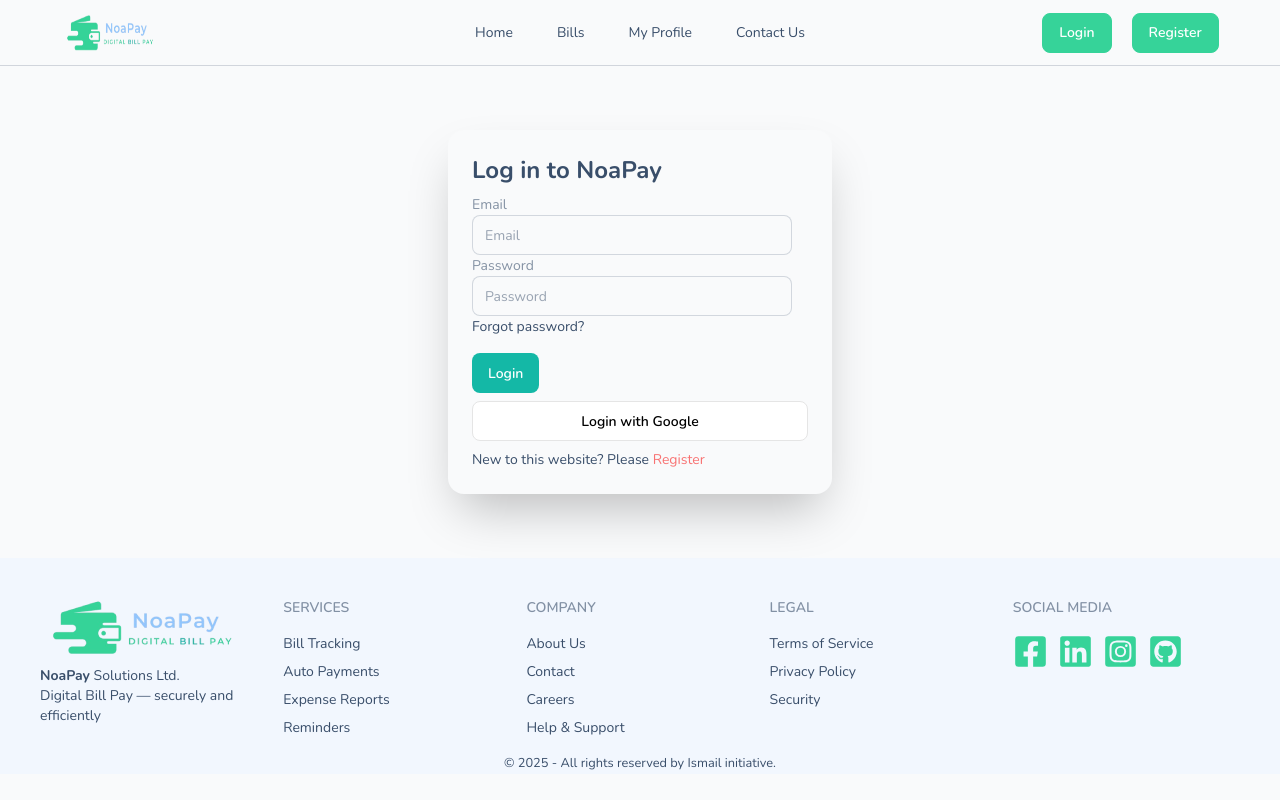
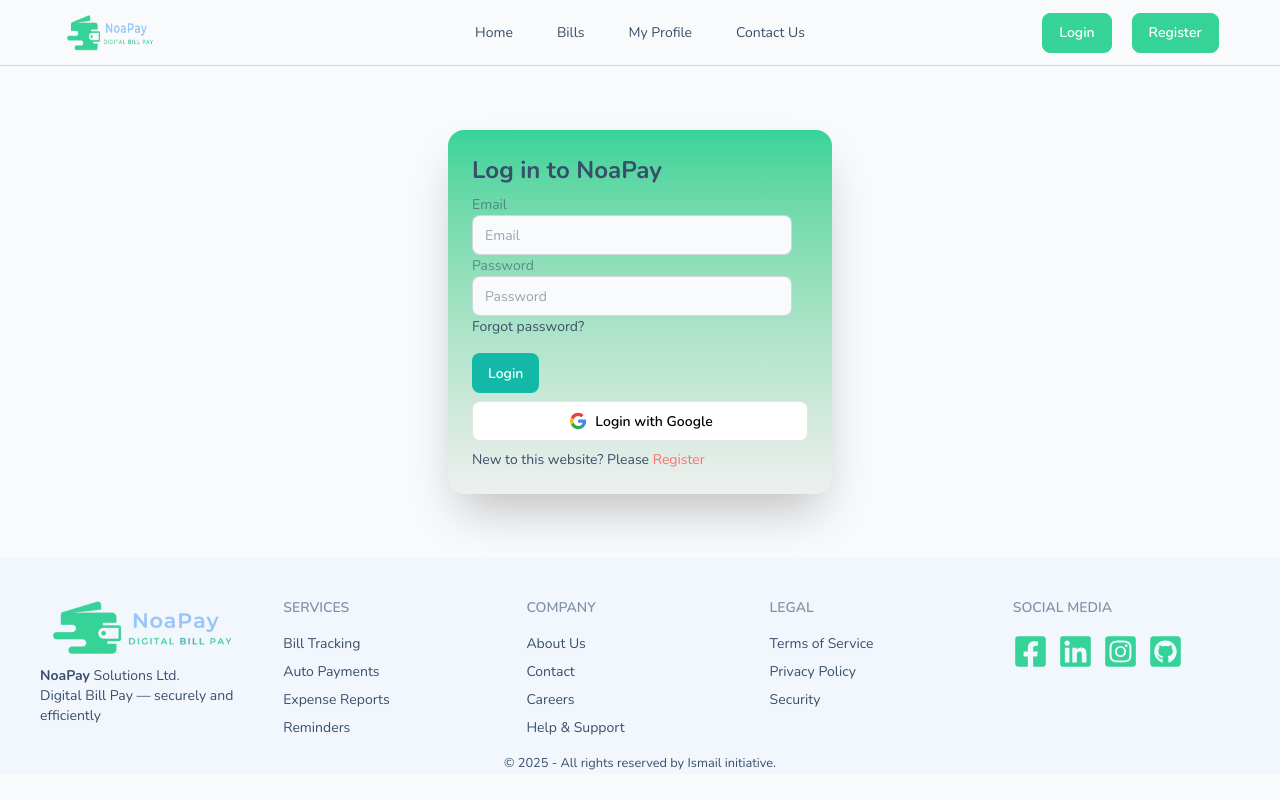
Before and after one commit to ismail-dev-code/noapay, a React (Vite) app: page /login in a window 1280 px wide. Built offline with nearby package versions, Linux system fonts and the light colour scheme; no server answers.

Commit message:
feat: sweetAlert implemented

```diff
--- a/package.json
+++ b/package.json
@@ -18,6 +18,8 @@
     "react-icons": "^5.5.0",
     "react-router": "^7.5.3",
     "react-toastify": "^11.0.5",
+    "sweetalert2": "^11.21.0",
+    "sweetalert2-react-content": "^5.1.0",
     "swiper": "^11.2.6",
     "tailwindcss": "^4.1.5"
   },
--- a/src/components/Navbar.jsx
+++ b/src/components/Navbar.jsx
@@ -4,6 +4,10 @@ import logoImg from "../assets/noapay-logo.png";
 import userImg from "../assets/user.png";
 import { AuthContext } from "../provider/AuthProvider";
 import { toast } from "react-toastify";
+import Swal from "sweetalert2";
+import withReactContent from "sweetalert2-react-content";
+
+const MySwal = withReactContent(Swal);
 
 const Navbar = () => {
   const { user, logOut, amount } = use(AuthContext);
@@ -13,7 +17,12 @@ const Navbar = () => {
   const handleLogOut = () => {
     logOut()
       .then(() => {
-        toast.error("you have successfully log out.");
+        MySwal.fire({
+          title: <p>Log Out Successfully.</p>,
+          icon: "error",
+          showConfirmButton: true,
+          timer: 3000,
+        });
       })
       .catch((error) => {
         toast.error(error);
--- a/src/pages/Login.jsx
+++ b/src/pages/Login.jsx
@@ -3,7 +3,11 @@ import Navbar from "../components/Navbar";
 import { Link, useLocation, useNavigate } from "react-router";
 import { AuthContext } from "../provider/AuthProvider";
 import Footer from "../components/Footer";
-import { toast, ToastContainer } from "react-toastify";
+import { toast } from "react-toastify";
+import Swal from "sweetalert2";
+import withReactContent from "sweetalert2-react-content";
+
+const MySwal = withReactContent(Swal);
 
 const Login = () => {
   const [error, setError] = useState("");
@@ -39,7 +43,12 @@ const Login = () => {
           }
         }
 
-        toast.success("You've logged in successfully.");
+        MySwal.fire({
+          title: <p>Log in Successfully</p>,
+          icon: "success",
+          showConfirmButton: true,
+          timer: 3000,
+        });
         navigate(location.state ? location.state : "/");
       })
       .catch((error) => {
@@ -79,7 +88,7 @@ const Login = () => {
   return (
     <>
       <Navbar />
-      <div className="card bg-base-100 w-full my-16 mx-auto max-w-sm shrink-0 shadow-2xl">
+      <div className="card bg-base-100 w-full my-16 mx-auto max-w-sm shrink-0 shadow-2xl bg-linear-to-b from-success to-[#EFEFEF]">
         <div className="card-body">
           <h1 className="text-2xl font-bold">Log in to NoaPay</h1>
           <form onSubmit={handleLogIn}>
@@ -121,6 +130,34 @@ const Login = () => {
             onClick={handleGoogleLogin}
             className="btn bg-white text-black border-[#e5e5e5]"
           >
+            {" "}
+            <svg
+              aria-label="Google logo"
+              width="22"
+              height="22"
+              xmlns="http://www.w3.org/2000/svg"
+              viewBox="0 0 512 512"
+            >
+              <g>
+                <path d="m0 0H512V512H0" fill="#fff"></path>
+                <path
+                  fill="#34a853"
+                  d="M153 292c30 82 118 95 171 60h62v48A192 192 0 0190 341"
+                ></path>
+                <path
+                  fill="#4285f4"
+                  d="m386 400a140 175 0 0053-179H260v74h102q-7 37-38 57"
+                ></path>
+                <path
+                  fill="#fbbc02"
+                  d="m90 341a208 200 0 010-171l63 49q-12 37 0 73"
+                ></path>
+                <path
+                  fill="#ea4335"
+                  d="m153 219c22-69 116-109 179-50l55-54c-78-75-230-72-297 55"
+                ></path>
+              </g>
+            </svg>
             Login with Google
           </button>
           <p>
```
Also changed, not shown: 1 other file (tests, documents, lock files or other folders).
